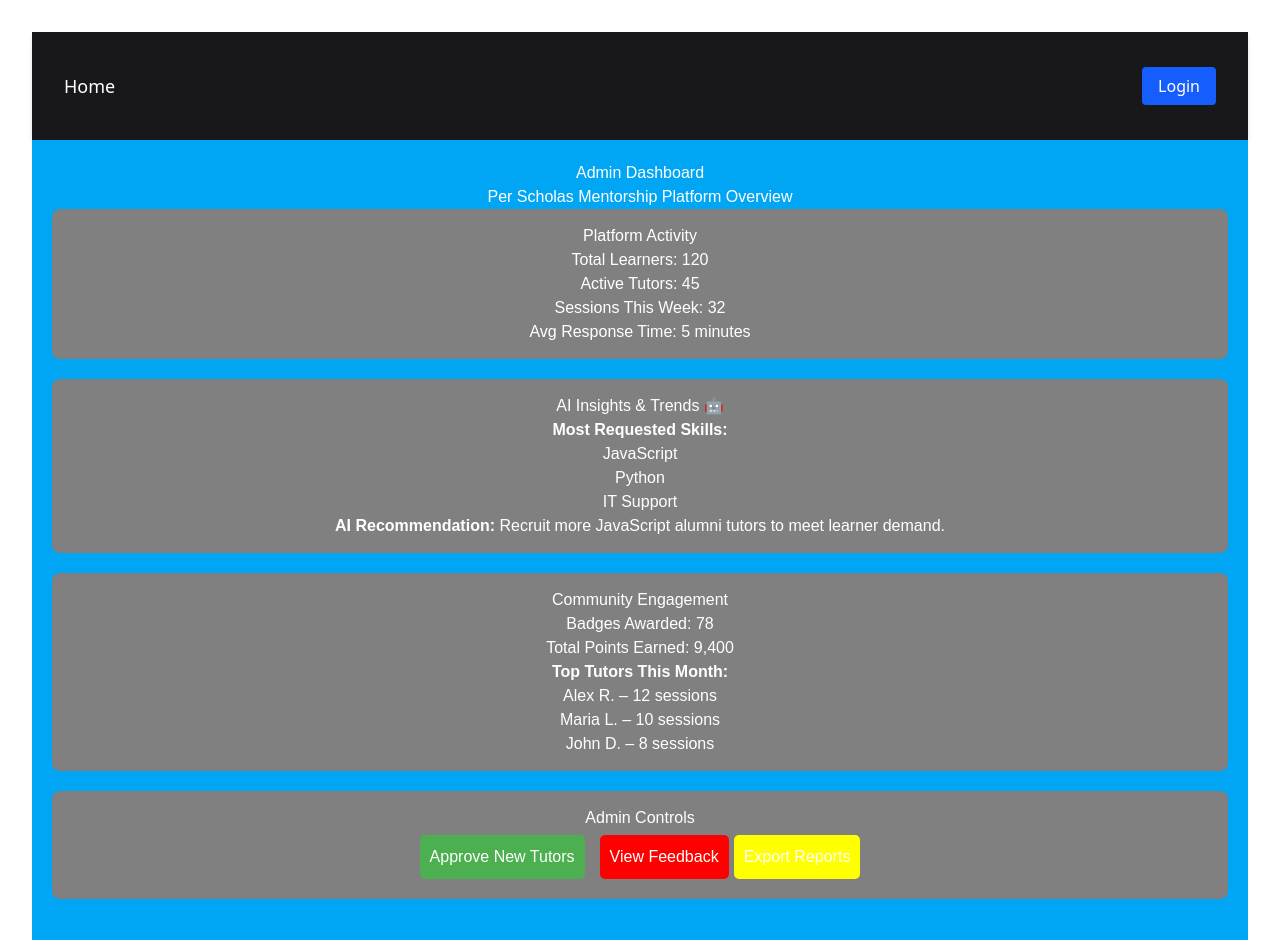
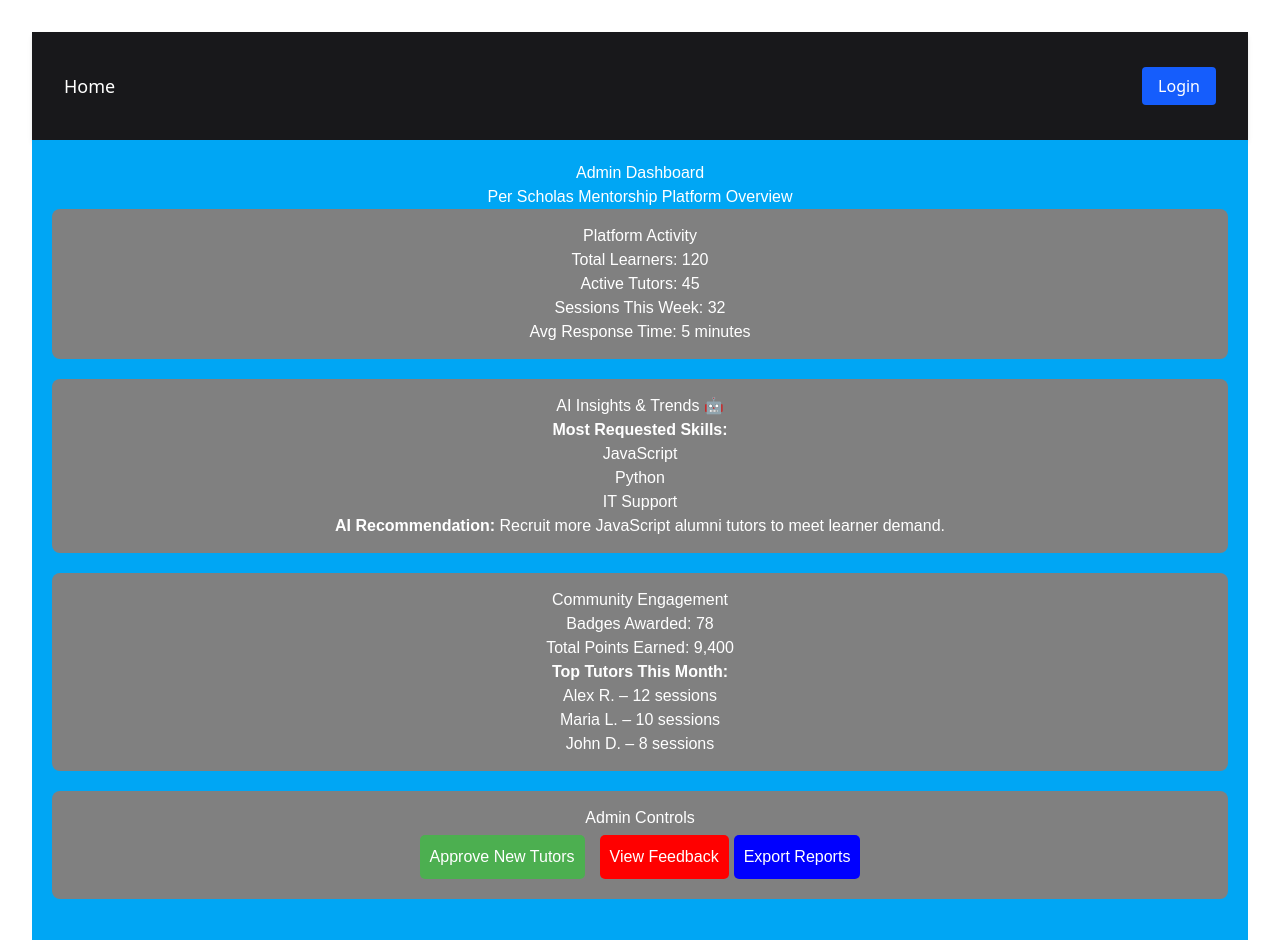
Before and after one commit to kbieman21/alumnai-student-app-frontend, a React app: page /admin in a window 1280 px wide. Shown: the top 952 px of the page. Built offline with nearby package versions, Linux system fonts and the light colour scheme; no server answers; the HTML template or start-up script is replaced by a standard one.

Commit message:
fix merge conflict

```diff
--- a/src/pages/AdminPage.tsx
+++ b/src/pages/AdminPage.tsx
@@ -75,17 +75,16 @@ const styles = {
 	},
 	secondaryBtn: {
 		padding: "10px",
-		background: "gray",
+		background: "red",
 		border: "none",
 		borderRadius: "5px",
-    background: "red",
     margin: "5px"
 	},
 	thirdBTn: {
 		padding: "10px",
-		background: "gray",
+		background: "blue",
 		border: "none",
 		borderRadius: "5px",
-		background: "yellow",
+
 	},
 };
```
